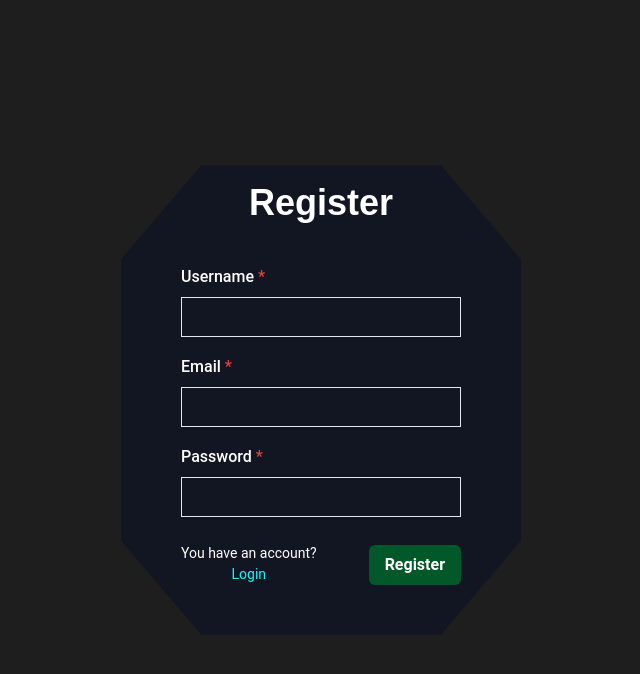
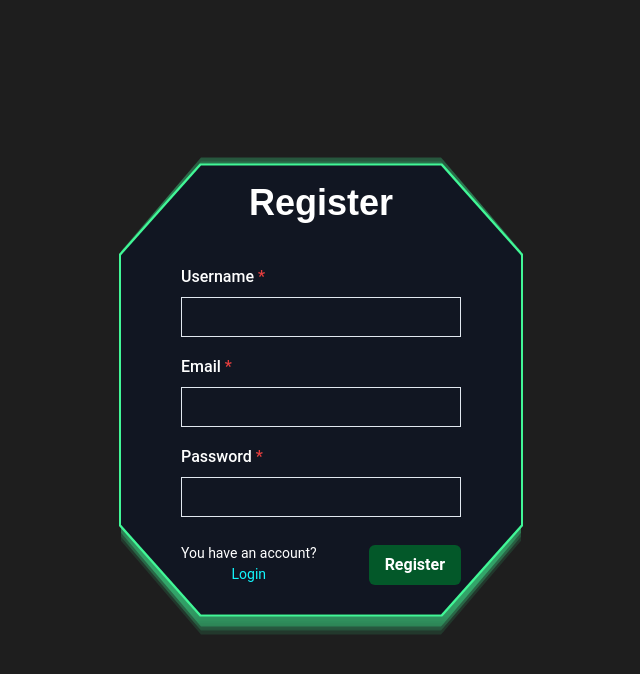
Before and after one commit to Zouheir-Barhoumi/blink, a React (Vite) app in the folder frontend/: page /register in a window 1280 px wide. Shown: the top 674 px of the page, without its empty margins (319-959 px from the left). Built offline with nearby package versions, Linux system fonts and the light colour scheme; a web font is replaced by a local one.

Commit message:
glowing effect on register form

```diff
--- a/frontend/src/pages/RegisterPage.tsx
+++ b/frontend/src/pages/RegisterPage.tsx
@@ -33,12 +33,65 @@ const RegisterForm = () => {
   return (
     <Flex align="center" justify="center" h="100vh">
       <Box
+        position={"relative"}
+        // boxShadow="0px 54px 55px rgba(65, 247, 151, 0.25) ,  0px -12px 30px rgba(65, 247, 151, 0.12),  0px 4px 6px rgba(65, 247, 151, 0.12),  0px 12px 13px rgba(65, 247, 151, 0.17),  0px -3px 5px rgba(65, 247, 151, 0.09)"
+      >
+        {/* Shadow Box 3 */}
+        <Box
+          position="absolute"
+          top="0"
+          // left="-8px"
+          w="calc(100%)"
+          h="calc(100%)"
+          clipPath="polygon(20% 0%, 80% 0%, 100% 20%, 100% 80%, 80% 100%, 20% 100%, 0% 80%, 0% 20%)"
+          background="rgba(65, 247, 151, 0.12)" // Semi-transparent green color
+          zIndex={0}
+        />
+        {/* Shadow Box 2 */}
+        <Box
+          position="absolute"
+          top="-4px"
+          // left="-8px"
+          w="calc(100%)"
+          h="calc(100%)"
+          clipPath="polygon(20% 0%, 80% 0%, 100% 20%, 100% 80%, 80% 100%, 20% 100%, 0% 80%, 0% 20%)"
+          backgroundColor="rgba(65, 247, 151, 0.25)" // Semi-transparent green color
+          filter="blur(8px)"
+          zIndex={0}
+        />
+        {/* Shadow Box 1 */}
+        <Box
+          position="absolute"
+          top="-8px"
+          // left="-8px"
+          w="calc(100%)"
+          h="calc(100%)"
+          clipPath="polygon(20% 0%, 80% 0%, 100% 20%, 100% 80%, 80% 100%, 20% 100%, 0% 80%, 0% 20%)"
+          backgroundColor="rgba(65, 247, 151, 0.5)" // Semi-transparent green color
+          filter="blur(32px)"
+          zIndex={0}
+        />
+        {/* Border Box */}
+        <Box
+          position="absolute"
+          top="-2px"
+          left="-2px"
+          w="calc(100% + 4px) "
+          h="calc(100% - 16px)"
+          backgroundColor="#41F797"
+          clipPath="polygon(20% 0%, 80% 0%, 100% 20%, 100% 80%, 80% 100%, 20% 100%, 0% 80%, 0% 20%)"
+          zIndex={0}
+        />
+        {/* Main Form Box */}
+        <Box
           position="relative"
+          zIndex={1}
           w="400px"
           px="40px"
           bg="bgL"
           boxShadow="lg"
           clipPath="polygon(20% 0%, 80% 0%, 100% 20%, 100% 80%, 80% 100%, 20% 100%, 0% 80%, 0% 20%)"
+          // border="2px solid #41F797"
         >
           <Heading pt="4">Register</Heading>
           <form onSubmit={handleSubmit} style={{ border: "none" }}>
@@ -87,6 +140,7 @@ const RegisterForm = () => {
             </Flex>
           </form>
         </Box>
+      </Box>
     </Flex>
   );
 };
```
Lines whose indentation alone changed are shown as unchanged.
